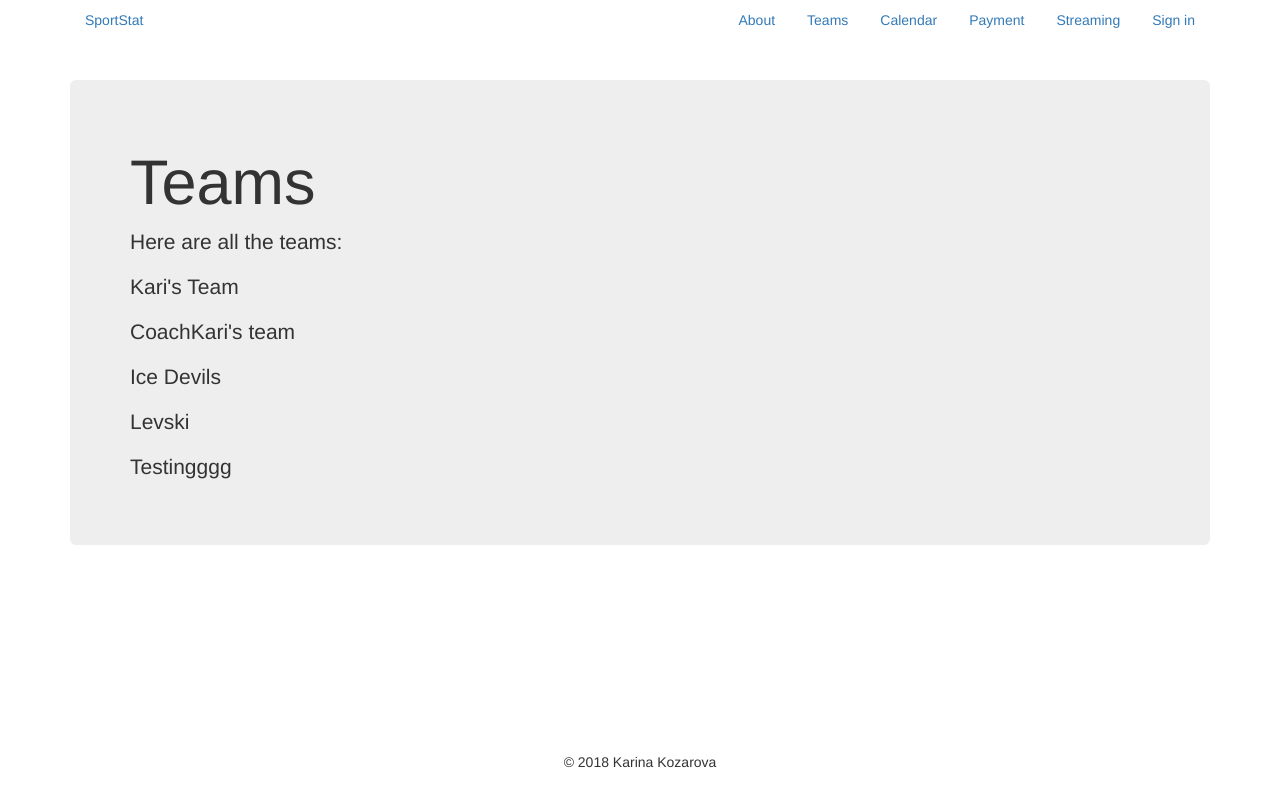
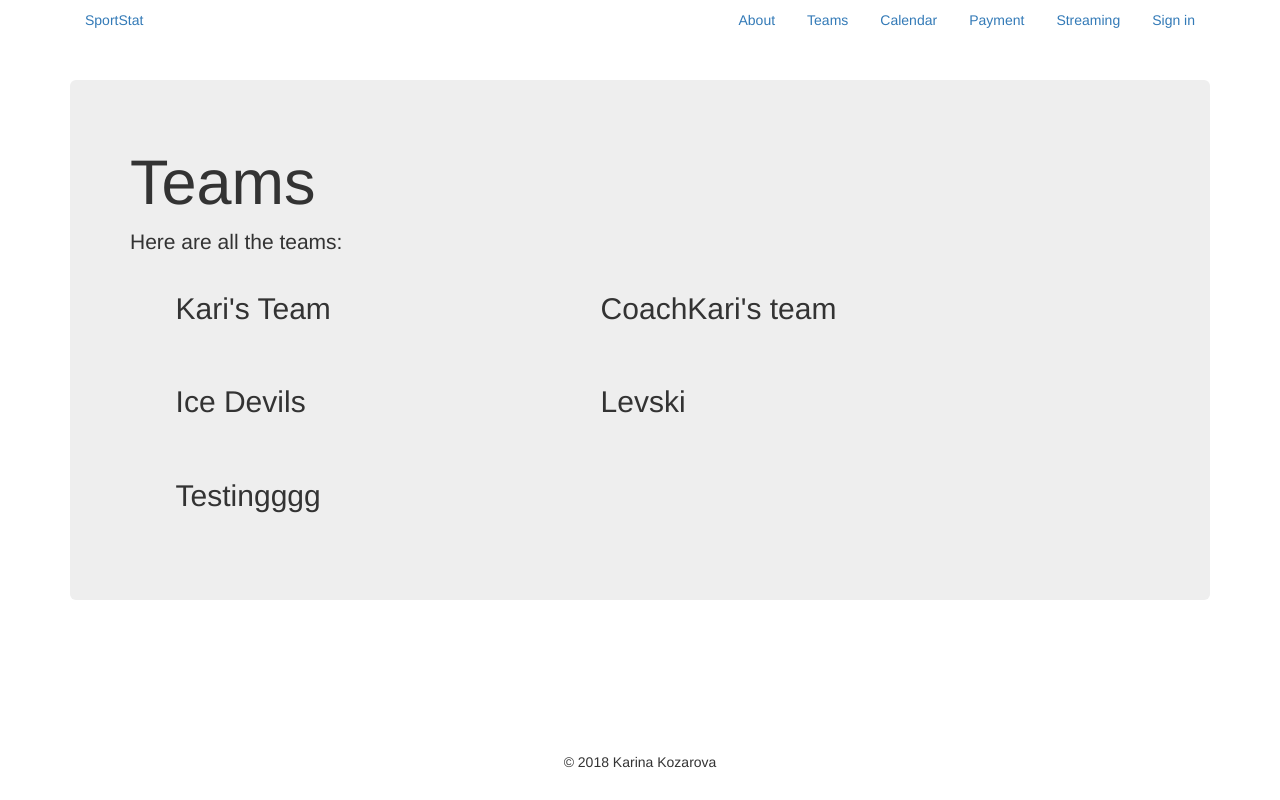
Before and after one commit to karinakozarova/SportStat, a Flask app: page /teams in a window 1280 px wide. Run offline with Flask 2, Linux system fonts and the light colour scheme; data comes from the database, SQL or seed files in the repository; parts of the project's set-up code (start-up, migrations or seed data) failed here and were passed over; some libraries are stand-ins or nearby versions.

Commit message:
updated teams visualisation page and update pages titles

```diff
--- a/app/templates/calendar.html
+++ b/app/templates/calendar.html
@@ -1,5 +1,5 @@
 {% extends "base.html" %}
-{% block title %}About{% endblock %}
+{% block title %}Calendar{% endblock %}
 {% block body %}
 <br>
 <div class="jumbotron">
--- a/app/templates/competitors_information.html
+++ b/app/templates/competitors_information.html
@@ -1,5 +1,5 @@
 {% extends "base.html" %}
-{% block title %}About{% endblock %}
+{% block title %}Competitiors information{% endblock %}
 {% block body %}
 <br>
 <div class="jumbotron">
--- a/app/templates/not_accessible.html
+++ b/app/templates/not_accessible.html
@@ -1,5 +1,5 @@
 {% extends "base.html" %}
-{% block title %}Sorry{% endblock %}
+{% block title %}Error{% endblock %}
 {% block body %}
 <br>
 <div class="jumbotron">
--- a/app/templates/pay.html
+++ b/app/templates/pay.html
@@ -1,5 +1,5 @@
 {% extends "base.html" %}
-{% block title %}Hello{% endblock %}
+{% block title %}Payments{% endblock %}
 {% block body %}
 <br>
 <div class="jumbotron">
--- a/app/templates/stream.html
+++ b/app/templates/stream.html
@@ -4,6 +4,6 @@
 <br>
 <div class="jumbotron">
   <h1>Streams</h1>
-  <p class="lead">Here are all the available stream for you:</p>
+  <p class="lead">Here are all the available streams for you:</p>
 </div>
 {% endblock %}
--- a/app/templates/teams.html
+++ b/app/templates/teams.html
@@ -4,9 +4,19 @@
 <br>
 <div class="jumbotron">
   <h1>Teams</h1>
-  <p class="lead">Here are all the teams:</p>
-    {% for name in names %}
-    	<p>{{name}}</p>
-    {% endfor %}
+    <div class="container-fluid">
+	    <div class="row">
+		  <p class="lead">Here are all the teams:</p>
+		    {% for name in names %}
+
+		        <div class="col-sm-6 col-md-5" style="padding-right: 3%;padding-left: 3%; padding-bottom: 3%">
+		            <div class="container">
+		                <h2>{{name}}</h2>
+		            </div>
+		        </div>
+
+		    {% endfor %}
+		</div>
+    </div>
 </div>
 {% endblock %}
--- a/app/views.py
+++ b/app/views.py
@@ -57,7 +57,7 @@ def test_route():
             stringRes = ''.join(res)
         i += 1
 
-    return render_template('teams.html', teams=teams,names=names,countries = countries)
+    return render_template('teams.html', teams=teams,names=names,countries = countries,legnth = len(teams))
 
 @app.route('/register_team', methods=['GET', 'POST'])
 def register_team():
```
